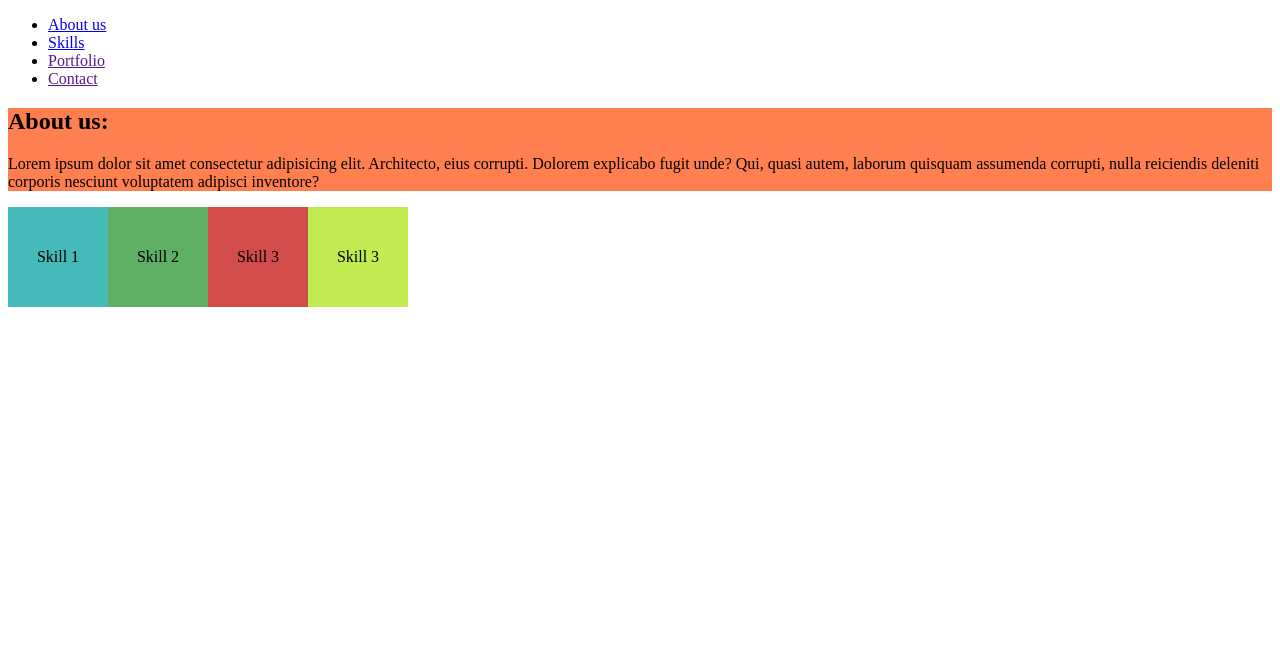
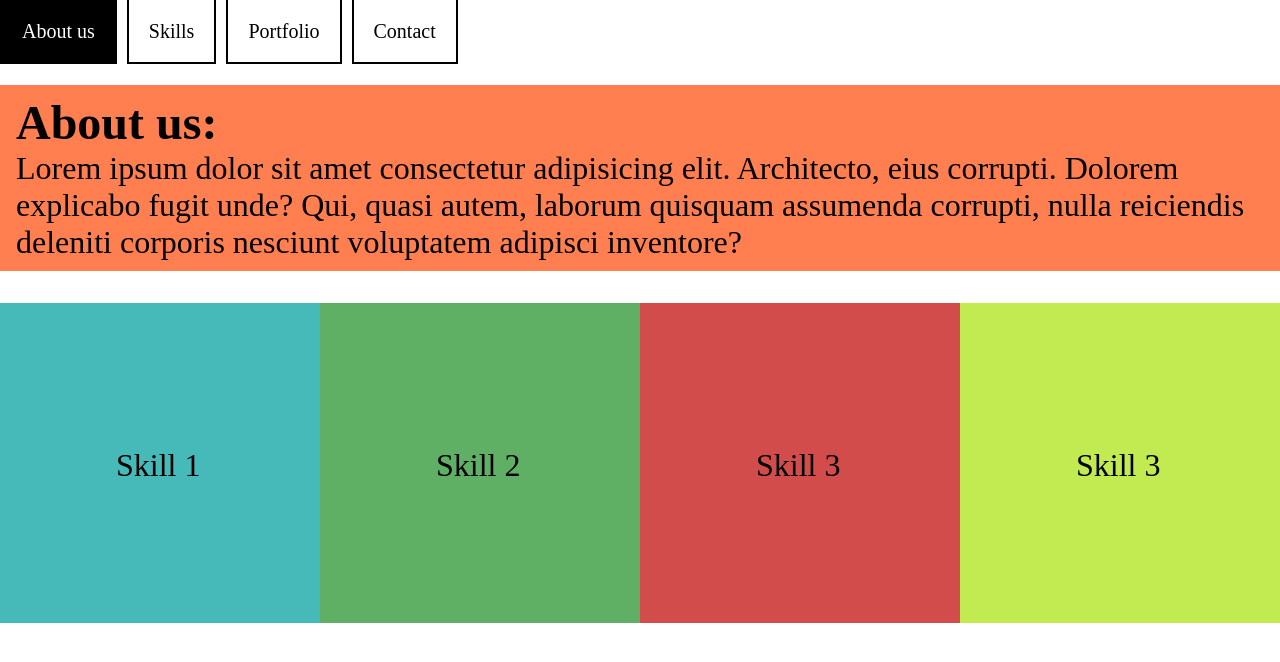
Before and after one commit to adamgarwacki/15-html-prosta-strona, a plain HTML site: page index.html in a window 1280 px wide. Drawn offline with Linux system fonts and the light colour scheme.

Commit message:
Rozdzielono style.css na oddzielne pliki css odpowiadające poszczególnym częściom strony. Zmieniono rozmiar czcionki w sekcji "About us", poszerzono kontenery w sekcji "Skills", zmieniono sposób wyświetlania sekcji z nawigacją.

```diff
--- /dev/null
+++ b/aboutus.css
@@ -0,0 +1,13 @@
+h1 {
+    margin: 0px;
+}
+
+#about-us {
+    background-color: coral;
+
+    margin-top: 32px;
+    padding: 10px;
+    padding-left: 16px;
+
+    font-size: 200%;
+}
--- a/index.html
+++ b/index.html
@@ -5,12 +5,14 @@
     <meta name="viewport" content="width=device-width, initial-scale=1.0">
     <meta http-equiv="X-UA-Compatible" content="ie=edge">
     <title>Document</title>
-    <link rel="stylesheet" href="style.css">
+    <link rel="stylesheet" href="main.css">
+    <link rel="stylesheet" href="aboutus.css">
+    <link rel="stylesheet" href="skill.css">
 </head>
 <body>
     <section>
         <nav>
-            <ul>
+            <ul id="navigation-bar">
                 <li><a href="#about-us">About us</a></li>
                 <li><a href="#skills">Skills</a></li>
                 <li><a href="">Portfolio</a></li>
@@ -27,17 +29,17 @@
         </p>
     </section>
     <section id="skills">
-        <div id="skill-1">
-            <p class="skill">Skill 1</p>
+        <div class="skill-container" id="skill-1">
+            <p class="skill-name">Skill 1</p>
         </div>
-        <div id="skill-2">
-            <p class="skill">Skill 2</p>
+        <div class="skill-container" id="skill-2">
+            <p class="skill-name">Skill 2</p>
         </div>
-        <div id="skill-3">
-            <p class="skill">Skill 3</p>
+        <div class="skill-container" id="skill-3">
+            <p class="skill-name">Skill 3</p>
         </div>
-        <div id="skill-4">
-            <p class="skill">Skill 3</p>
+        <div class="skill-container" id="skill-4">
+            <p class="skill-name">Skill 3</p>
         </div>
     </section>
 </body>
--- /dev/null
+++ b/main.css
@@ -0,0 +1,41 @@
+* {
+    box-sizing: border-box;
+    margin: 0px;
+    padding: 0px;
+}
+
+body {
+    margin: 0px;
+
+}
+
+ul#navigation-bar {
+    list-style-type: none;
+    display: flex;
+    margin: 10px;
+    margin-left: 0px;
+    padding: 10px;
+    padding-left: 0px;
+}
+
+li {
+    display: list-item;
+}
+
+li a {
+    margin-right: 10px;
+    padding: 20px;
+
+    font-size: 20px;
+    color: black;
+    text-decoration: none;
+
+    border-style: solid;
+    border-width: 2px;
+    border-color: black;
+}
+
+li a:hover {
+    background-color: black;
+  color: white;
+}
--- /dev/null
+++ b/skill.css
@@ -0,0 +1,44 @@
+#skills {
+    margin-top: 32px;
+}
+
+.skill-container {
+    position: relative;
+    float: left;
+
+    left: 0px;
+    margin-left: 0px;
+    height: 100px;
+    width: 25%;
+    padding-top: 25%;
+}
+
+#skill-1 {
+    background-color: rgb(70, 185, 185);
+}
+
+#skill-2 {
+    background-color: rgb(95, 175, 101);
+}
+
+#skill-3 {
+    background-color: rgb(211, 76, 76);
+}
+
+#skill-4 {
+    background-color: rgb(193, 235, 80);
+}
+
+.skill-name {
+    /* position: absolute;
+    margin: 0px;
+    text-align: center;
+    top: 41px; */
+    position: absolute;
+    top: 50%;
+    left: 50%;
+    height: 32px;
+    width: 88px;
+    margin: -16px 0 0 -44px;
+    font-size: 32px;
+}
--- a/style.css
+++ /dev/null
@@ -1,38 +0,0 @@
-#about-us {
-    background-color: coral;
-}
-
-#skill-1 {
-    float: left;
-    height: 100px;
-    width: 100px;
-    background-color: rgb(70, 185, 185);
-}
-
-#skill-2 {
-    float: left;
-    height: 100px;
-    width: 100px;
-    background-color: rgb(95, 175, 101);
-}
-
-#skill-3 {
-    float: left;
-    height: 100px;
-    width: 100px;
-    background-color: rgb(211, 76, 76);
-}
-
-#skill-4 {
-    float: left;
-    height: 100px;
-    width: 100px;
-    background-color: rgb(193, 235, 80);
-}
-
-.skill {
-    position: relative;
-    margin: 0px;
-    text-align: center;
-    top: 41px;
-}
```
